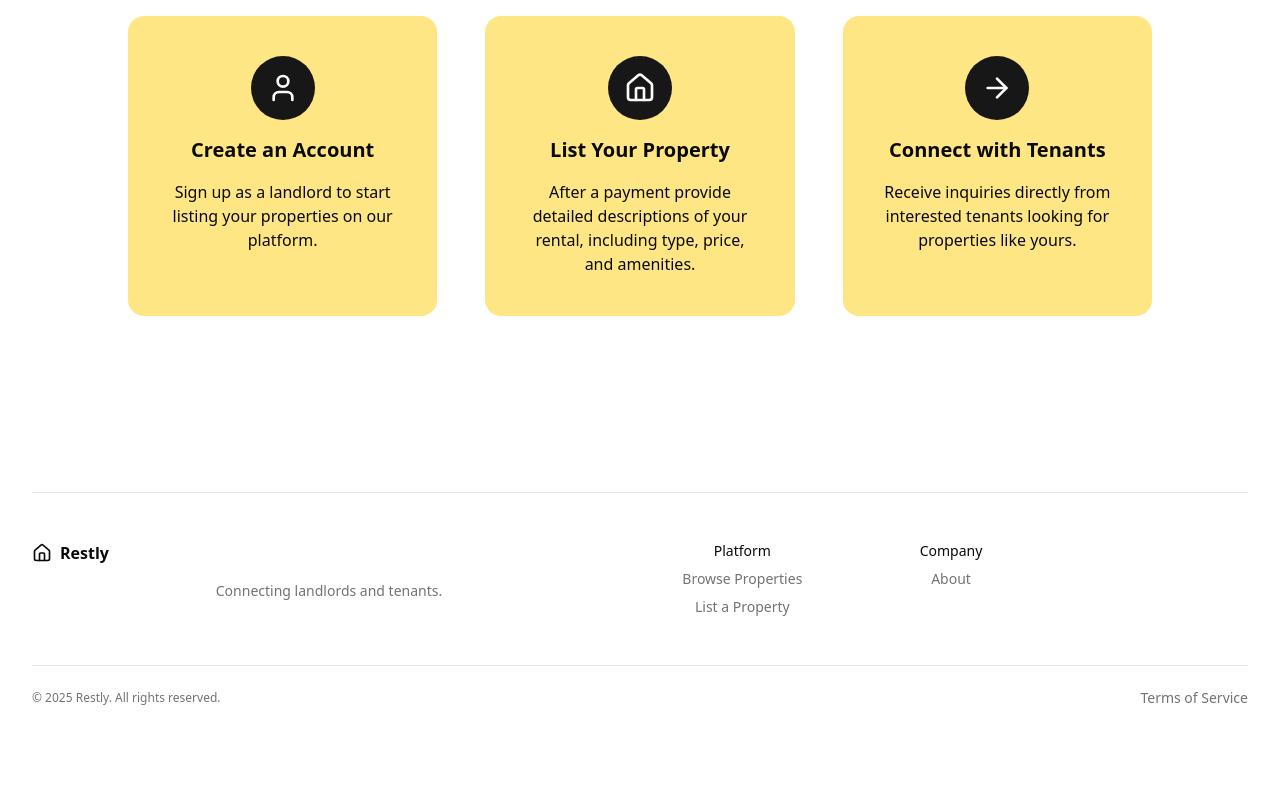
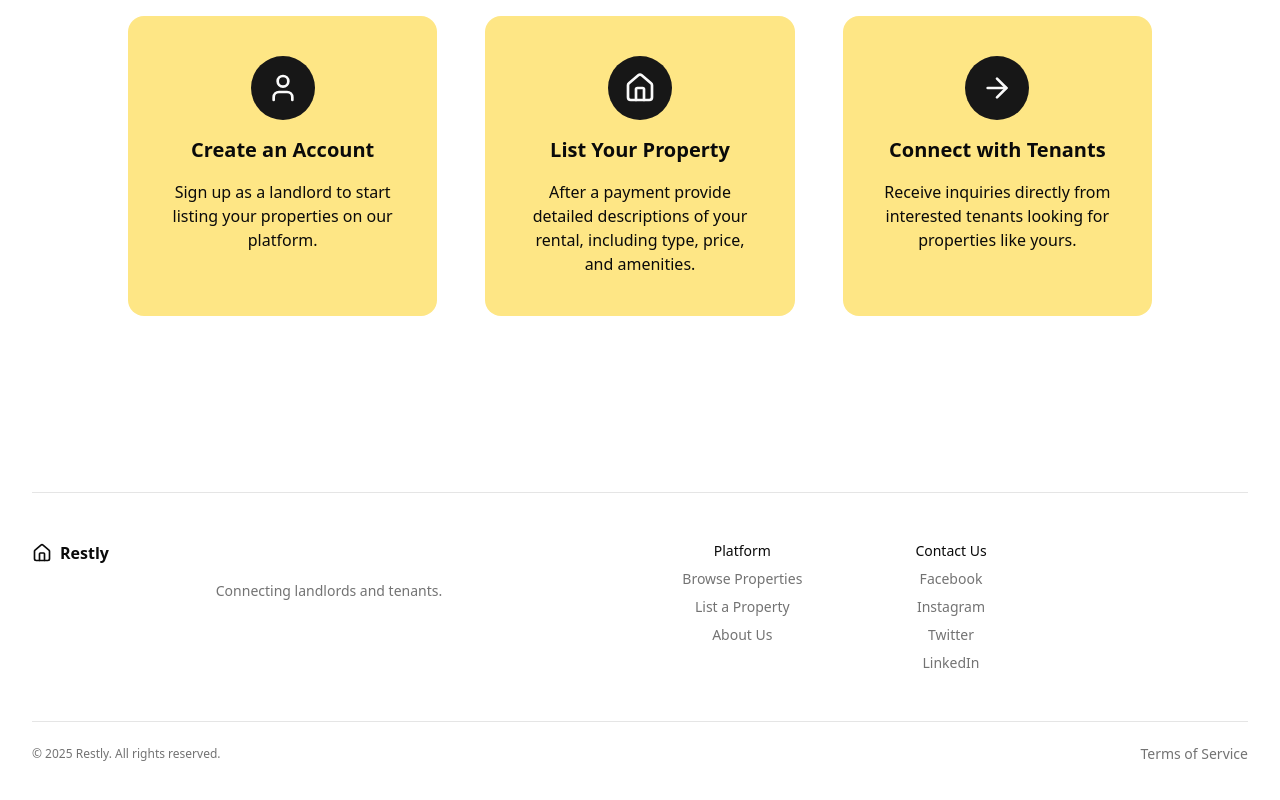
Before and after one commit to whoIsImai/Restly, a React (Vite) app: page / in a window 1280 px wide. Shown: the part 1090-1890 px from the top of the page. Built offline with nearby package versions, Linux system fonts and the light colour scheme.

Commit message:
Added socilal media

```diff
--- a/src/components/footer.tsx
+++ b/src/components/footer.tsx
@@ -29,18 +29,38 @@ export default function Footer() {
                     List a Property
                   </Link>
                 </li>
-              </ul>
-            </div>
-            <div className="space-y-2">
-              <h3 className="text-sm font-medium">Company</h3>
-              <ul className="space-y-2 text-sm">
                 <li>
                   <Link to="/about" className="text-muted-foreground hover:underline">
-                    About
+                    About Us
                   </Link>
                 </li>
               </ul>
             </div>
+            <div className="space-y-2">
+              <h3 className="text-sm font-medium">Contact Us</h3>
+              <ul className="space-y-2 text-sm">
+                <li>
+                  <Link to="#" className="text-muted-foreground hover:underline">
+                    Facebook
+                  </Link>
+                </li>
+                <li>
+                  <Link to="#" className="text-muted-foreground hover:underline">
+                    Instagram
+                  </Link>
+                </li>
+                <li>
+                  <Link to="#" className="text-muted-foreground hover:underline">
+                    Twitter
+                  </Link>
+                </li>
+                <li>
+                  <Link to="#" className="text-muted-foreground hover:underline">
+                    LinkedIn
+                  </Link>
+                </li>
+              </ul>
+              </div>
           </div>
         </div>
         <div className="container flex flex-col items-center justify-between gap-4 border-t py-6 md:h-16 md:flex-row md:py-0">
```
